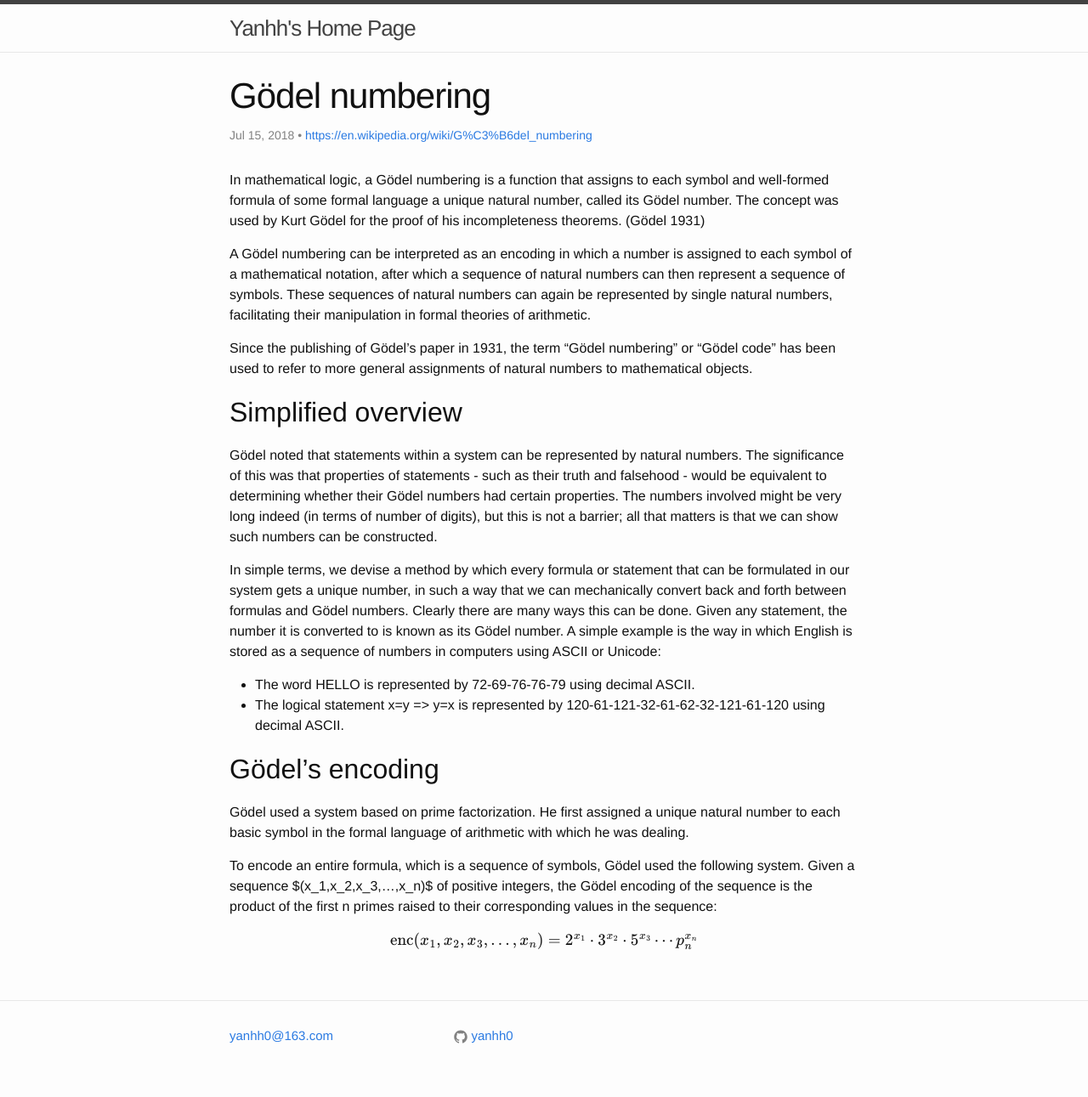
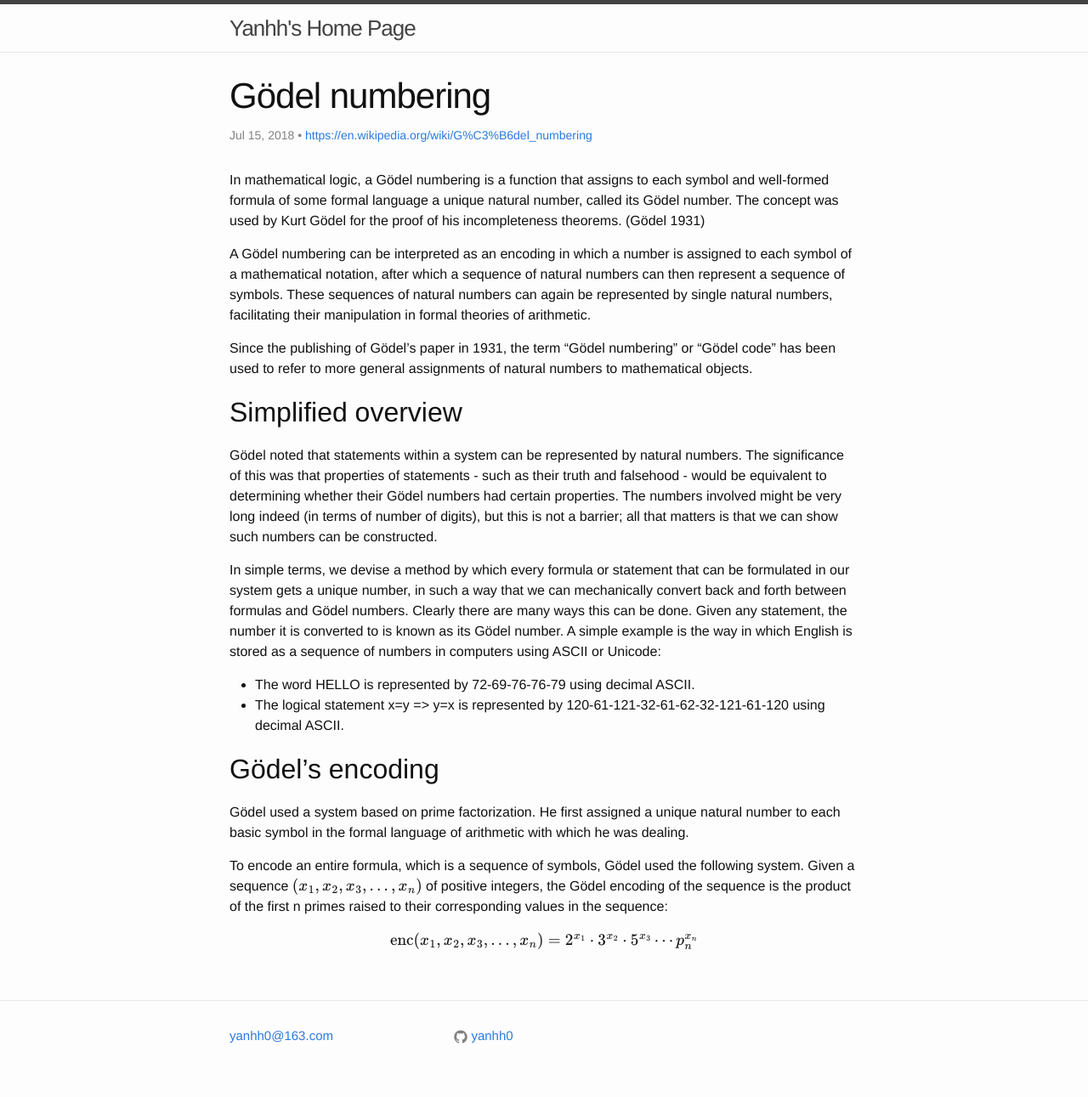
Before and after one commit to ggaarder7/yanhh0.github.io, a Jekyll site: the page built from blog/_posts/2018-07-15-godel-numbering.md, in a window 1280 px wide. Shown: the whole page at 85% size. Built offline with Jekyll 4.4.1, drawn with Linux system fonts in a browser that asks for light colours; formulas are drawn with MathJax 3.

Commit message:
*** empty log message ***

```diff
--- a/blog/_posts/2018-07-15-godel-numbering.md
+++ b/blog/_posts/2018-07-15-godel-numbering.md
@@ -48,7 +48,7 @@ unique natural number to each basic symbol in the formal language of
 arithmetic with which he was dealing.
 
 To encode an entire formula, which is a sequence of symbols, Gödel
-used the following system. Given a sequence $(x_1,x_2,x_3,...,x_n)$ of
+used the following system. Given a sequence $$(x_1,x_2,x_3,...,x_n)$$ of
 positive integers, the Gödel encoding of the sequence is the product
 of the first n primes raised to their corresponding values in the
 sequence:
```
